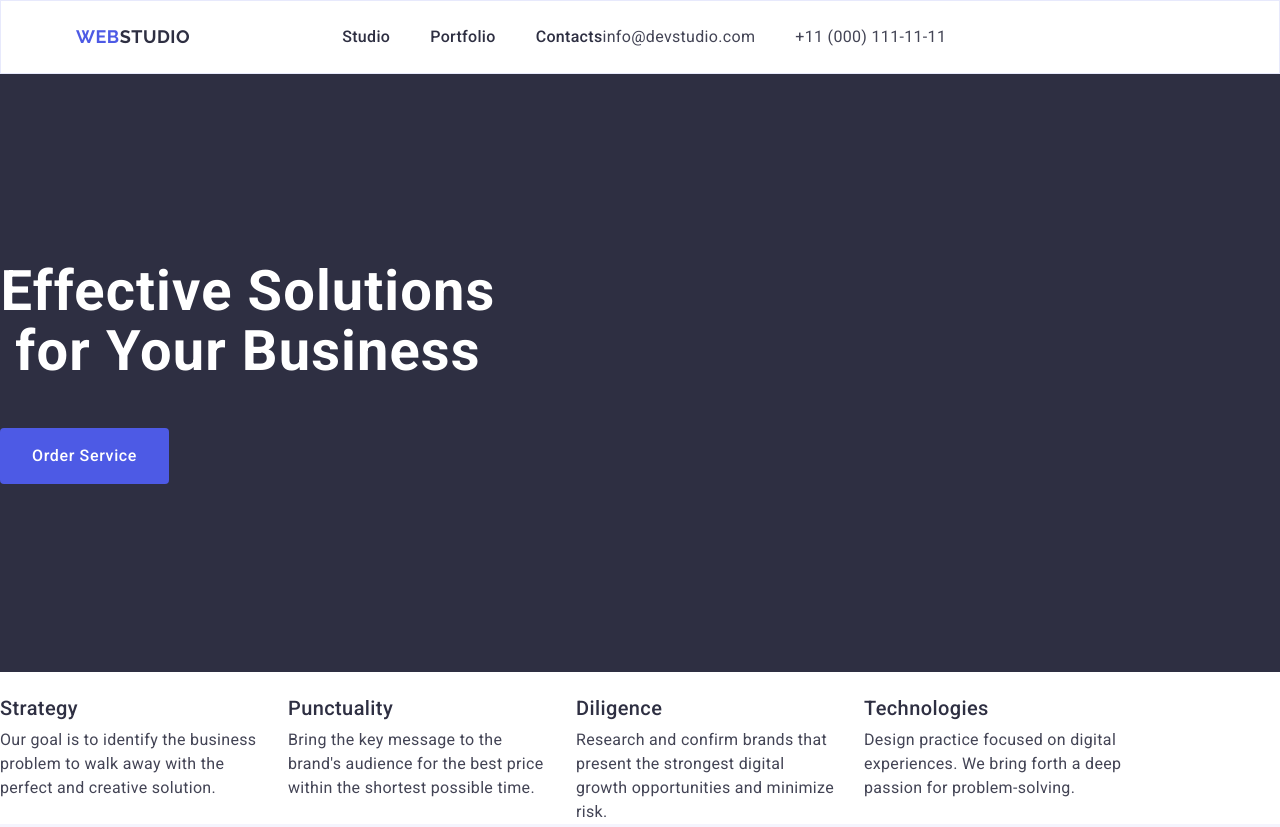
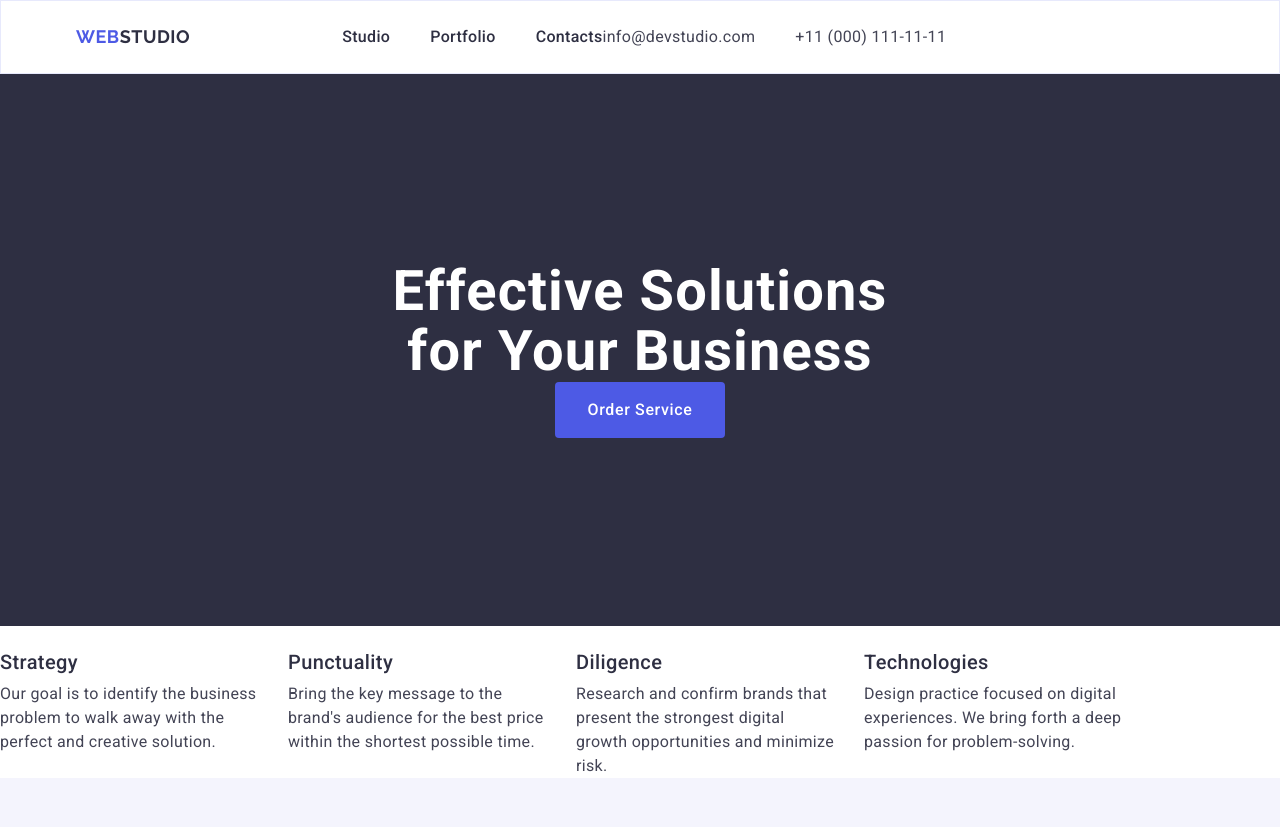
Before and after one commit to kolyadynsky/goit-markup-hw-03, a plain HTML site: page index.html in a window 1280 px wide. Shown: the top 827 px of the page. Drawn offline with nearby package versions, Linux system fonts and the light colour scheme.

Commit message:
changes 5

```diff
--- a/css/styles.css
+++ b/css/styles.css
@@ -20,6 +20,7 @@
   justify-content: space-around; */
   border: 1px solid #e7e9fc;
 }
+/* .header-container */
 .header-container {
     display: flex;
     flex-direction: row;
@@ -141,7 +142,8 @@ h3 {
 .slogan-title {
   line-height: 1.07;
   max-width: 496px;
-  margin-bottom: 46px;
+  /* margin-bottom: 46px; */
+  margin: 0 auto;
 }
 .slogan {
   display: flex;
@@ -166,6 +168,7 @@ h3 {
   min-width: 169px;
   border-radius: 4px;
   padding: 16px 32px;
+  margin: 0 auto;
     /* qbox-shadow: 0 4px 4px 0 rgba(0, 0, 0, 0.15); */
   /* qborder-radius: 4px; */
 
@@ -284,6 +287,7 @@ padding: 120px 0;
   background-color: #2e2f42;
   padding: 100px 0 100px 156px;
       max-width: 264px;
+      padding: 100px 0;
 
 }
 .footer-text {
--- a/index.html
+++ b/index.html
@@ -46,7 +46,7 @@
         <main>
             <!-- big baner -->
             <section class="slogan">
-                <div class="contaiter">
+                <div class="container">
                     <h1 class="slogan-title">Effective Solutions for Your Business</h1>
                     <button type="button" class="slogan-button">Order Service</button>
                 </div>
```
